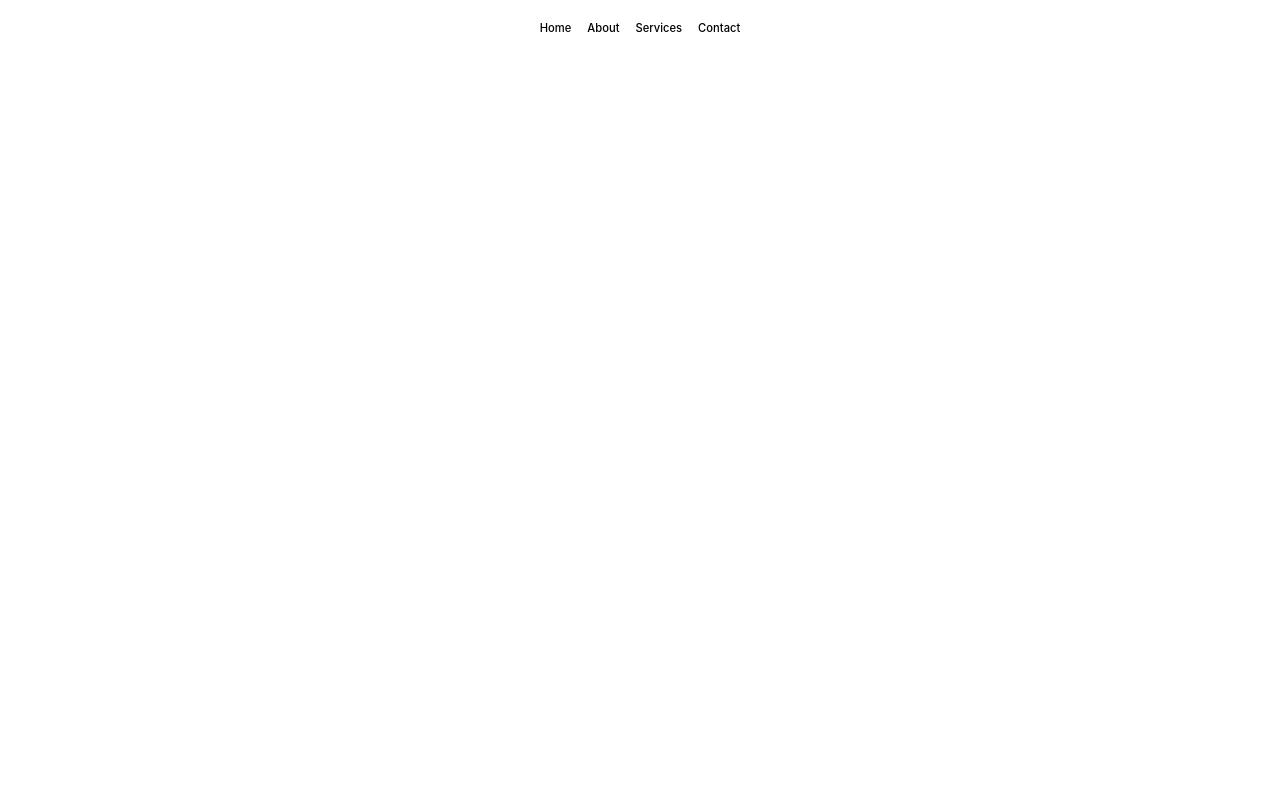
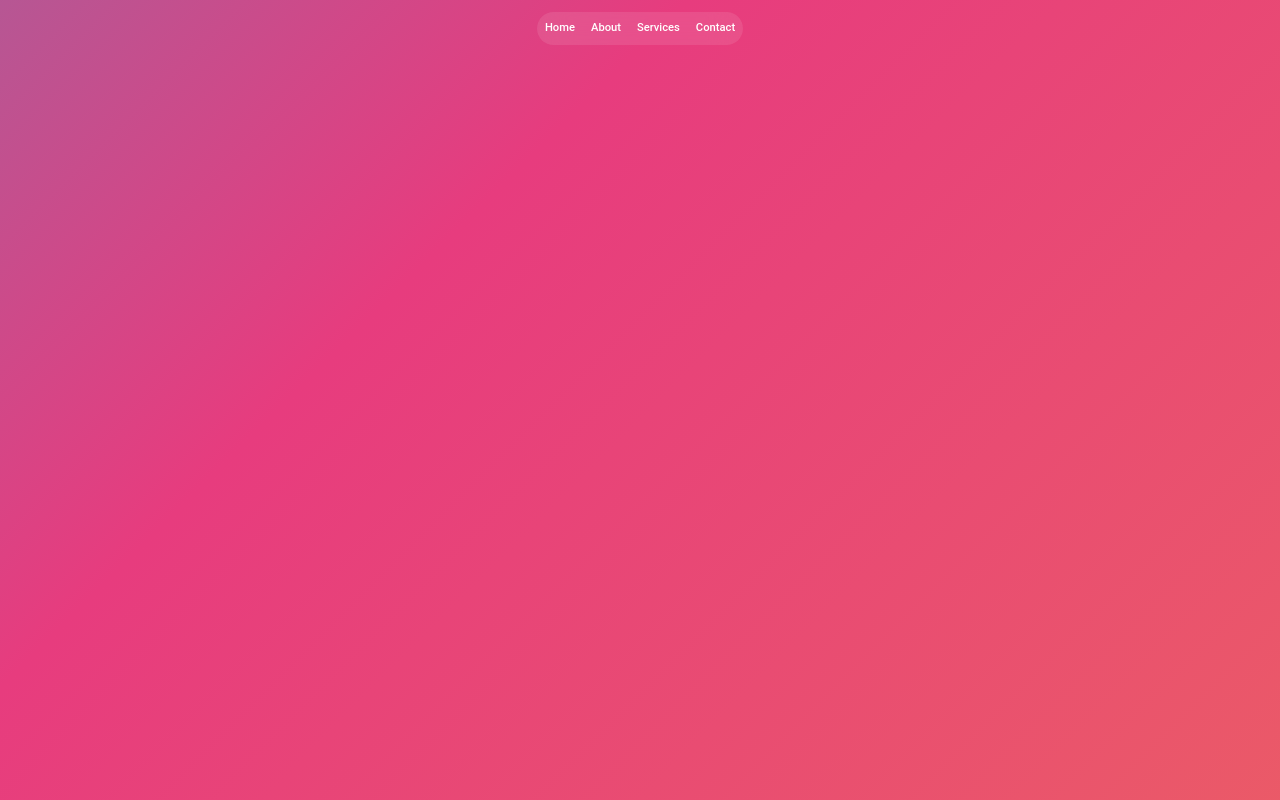
Before and after one commit to Jihunp/portfolio, a React (Vite) app: page / in a window 1280 px wide. Built offline with nearby package versions, Linux system fonts and the light colour scheme.

Commit message:
changed hover effect for navbar

```diff
--- a/src/components/NavBar.jsx
+++ b/src/components/NavBar.jsx
@@ -6,7 +6,7 @@ function NavBar() {
   return (
     <nav className='navbar'>
       <div className='navbar__circle'>
-        <ul className='navbar__menu'>
+        <ul className='navbar__menu o-wrapper'>
           <li className='navbar__item'><a className='navbar__link' href="/">Home</a></li>
           <li className='navbar__item'><a className='navbar__link' href="/about">About</a></li>
           <li className='navbar__item'><a className='navbar__link' href="/services">Services</a></li>
--- a/src/pages/Home.jsx
+++ b/src/pages/Home.jsx
@@ -3,9 +3,9 @@
 // import aniie from '../assets/aniie.jpg'
 
 import NavBar from "../components/NavBar"
+import "../styles/Home.css"
+
 function Home() {
-
-
   return (
     <>
     {/* <VerticalNav/> */}
--- /dev/null
+++ b/src/styles/Home.css
@@ -0,0 +1,18 @@
+body {
+	background: linear-gradient(-45deg, #ee7752, #e73c7e, #23a6d5, #23d5ab);
+	background-size: 400% 400%;
+	animation: gradient 15s ease infinite;
+	height: 100vh;
+}
+
+@keyframes gradient {
+	0% {
+		background-position: 0% 50%;
+	}
+	50% {
+		background-position: 100% 50%;
+	}
+	100% {
+		background-position: 0% 50%;
+	}
+}
--- a/src/styles/NavBar.css
+++ b/src/styles/NavBar.css
@@ -7,6 +7,7 @@
   justify-content: center;
   align-self: center;
   z-index: 100;
+  font-family: Roboto, sans-serif;
 }
 
 .navbar__circle {
@@ -34,6 +35,11 @@
 
 .navbar__link {
   text-decoration: none;
-  color: black;
+  color: white;
   font: 900;
+  transition: color 0.3s;
 }
+
+.navbar__link:hover {
+  color: blueviolet; /* Change the color to whatever you prefer on hover */
+}
--- a/src/styles/VerticalNav.css
+++ b/src/styles/VerticalNav.css
@@ -1,4 +1,4 @@
-@keyframes gooeyEffect-1 {
+/* @keyframes gooeyEffect-1 {
   0% {
     transform: scale(1, 1);
   }
@@ -89,4 +89,4 @@ body {
 
 .navbar__item:hover:before {
   opacity: 1;
-}
+} */
```
Also changed, not shown: src/components/VerticalNav.jsx (+25 -25 lines).
